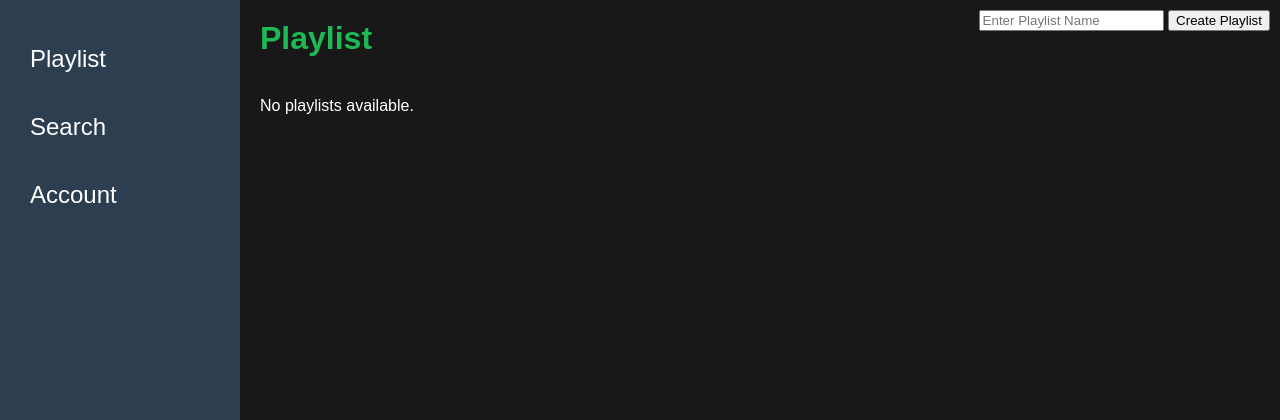
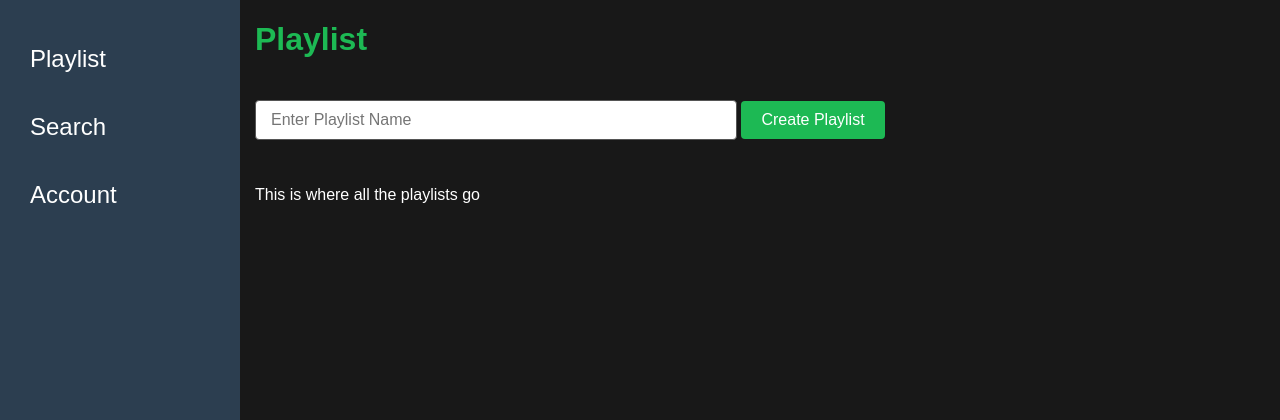
Before and after one commit to TheMadBen/playlist_app, a Flask app: template templates/playlist.html in a window 1280 px wide. Shown: the top 420 px of the page. Run offline with Flask 3, Linux system fonts and the light colour scheme; the template is opened without the code that fills it, so the values that code supplies are empty; some libraries are stand-ins or nearby versions.

Commit message:
changes to playlist

```diff
--- a/static/styles/playlist.css
+++ b/static/styles/playlist.css
@@ -36,57 +36,41 @@ body {
     border-radius: 4px;
 }
 
-.content {
-    flex-grow: 1;
-    padding: 20px;
-    overflow-y: auto;
+.right-side {
+    display: flex;
+    flex-direction: column;
+    margin-left: 15px;
 }
 
 .playlist-header {
-    display: flex;
     align-items: center;
-    margin-bottom: 40px;
-}
-
-.playlist-details h1 {
-    color: #1DB954;
-    margin: 0;
-}
-
-.playlist-list {
-    margin-top: 20px;
-}
-
-.song {
-    display: grid;
-    grid-template-columns: min-content 1fr min-content min-content min-content;
-    gap: 10px;
-    padding: 10px 0;
-    border-bottom: 1px solid #282828;
-}
-
-.song-number,
-.song-title,
-.song-album {
-    display: flex;
-    align-items: center;
-}
-
-.song-title {
+    margin-bottom: 20px;
     color: #1DB954;
 }
 
-.song-number,
-.song-album
-{
-    color: #b3b3b3;
+input[type=text] {
+    width: 450px;
+    padding: 10px 15px;
+    font-size: 16px;
+    color: #000;
+    border-radius: 4px;
+    border: 1px solid #555;
 }
 
-.song:hover {
-    background-color: #303030;
+input[type=submit] {
+    padding: 10px 20px;
+    background-color: #1DB954;
+    color: #fff;
+    border: none;
+    border-radius: 4px;
+    cursor: pointer;
+    font-size: 16px;
 }
 
-.create-playlist {
-    margin-top: 10px;
-    margin-right: 10px;
+input[type=submit]:hover {
+    background-color: #1ED760;
 }
+
+.playlists {
+    margin-top: 30px;
+}
--- a/templates/playlist.html
+++ b/templates/playlist.html
@@ -14,28 +14,17 @@
             <p><a href="{{ url_for('my_account') }}" class="menu-item">Account</a></p>
         </div>
     </div>
-    <div class="content">
+    <div class="right-side">
         <div class="playlist-header">
-        <div class="playlist-details">
             <h1>Playlist</h1>
         </div>
-    </div>
-    <div class="playlist-list">
-        {% if playlist %}
-            <div class="playlist">
-                <h2>{{ playlist[2] }}</h2> <!-- Displaying the playlist name -->
-                <!-- More code here to display playlist songs if available -->
-            </div>
-        {% else %}
-            <p>No playlists available.</p>
-        {% endif %}
-    </div>
-    </div>
-    <div class="create-playlist">
         <form action="{{ url_for('playlist') }}" method="post">
-            <input type="text" name="playlist_name" placeholder="Enter Playlist Name" required>
-            <button type="submit">Create Playlist</button>
+            <input type="text" name="playlist_name" placeholder="Enter Playlist Name">
+            <input type="submit" value="Create Playlist"></input>
         </form>
+        <div class="playlists">
+            <p>This is where all the playlists go</p>
+        </div>
     </div>
 </body>
 </html>
```
